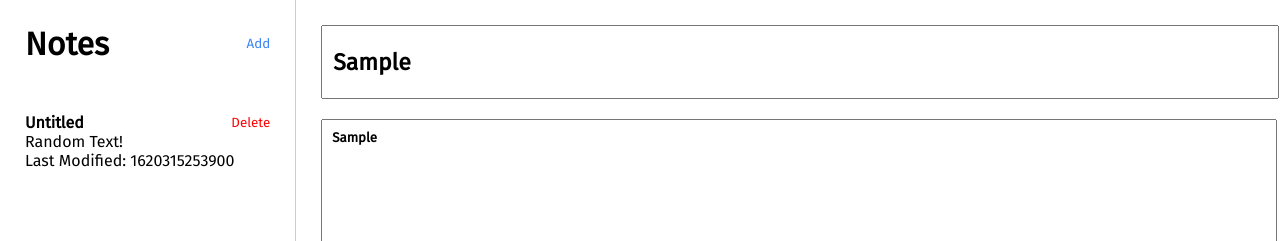
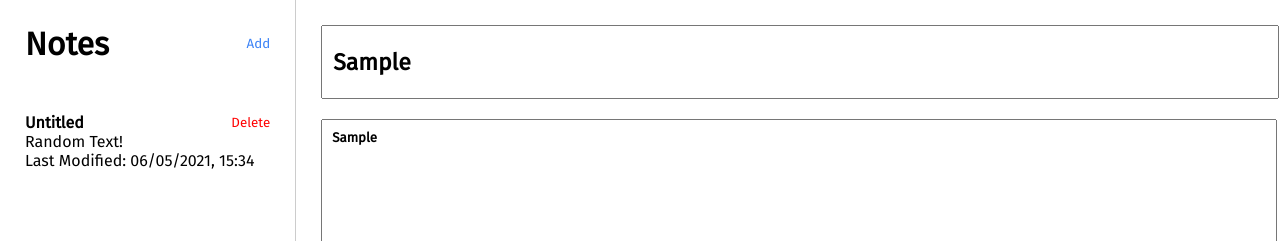
Before and after one commit to rahulharidas1/notes-app, a React (Create React App) app: page / in a window 1280 px wide. Both pictures are taken after typing "Sample", "Sample" into the empty fields and a click on the button "Add". Shown: the top 241 px of the page. Built offline with nearby package versions, Linux system fonts and the light colour scheme.

Commit message:
made the 'Last Modified' date readable

```diff
--- a/src/Sidebar.js
+++ b/src/Sidebar.js
@@ -20,7 +20,11 @@ const Sidebar = ({ onAddCallback, notes }) => {
                 </div>
                 <div className="note-content">{note.body}</div>
                 <div className="last-modified">
-                  Last Modified: {note.lastModified}
+                  Last Modified:{" "}
+                  {new Date(note.lastModified).toLocaleDateString("en-GB", {
+                    hour: "2-digit",
+                    minute: "2-digit"
+                  })}
                 </div>
               </div>
             );
```
